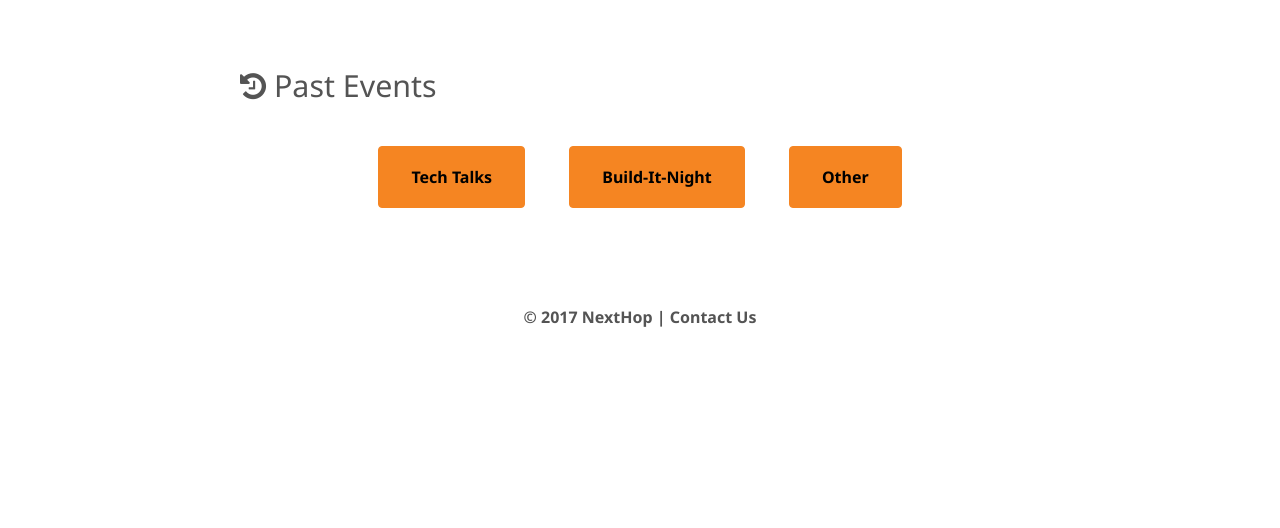
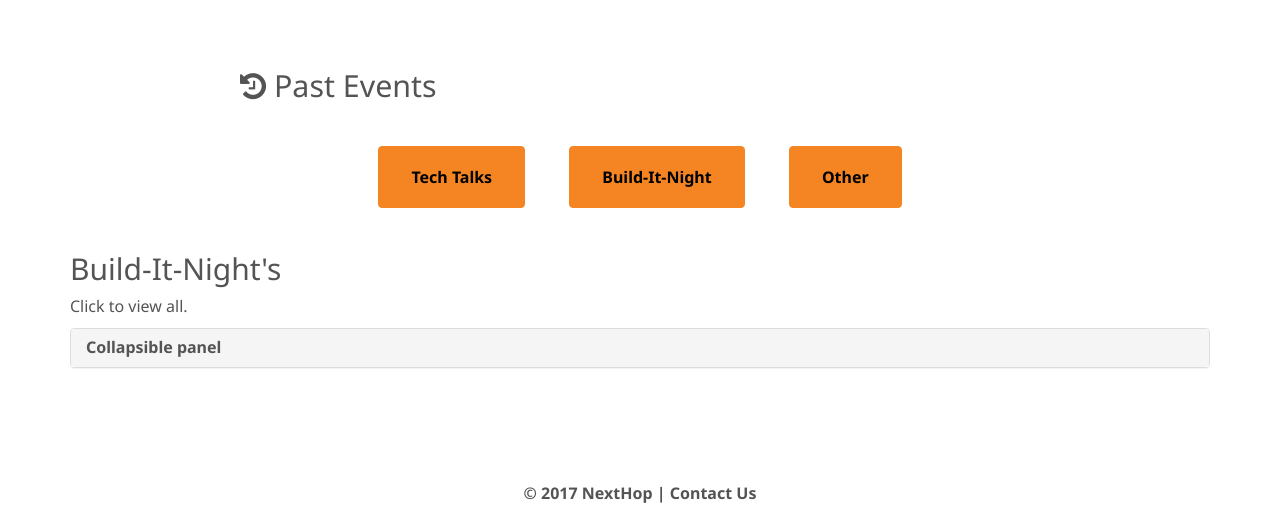
Before and after one commit to RITnextHop/website2.0, a Django app: page /events/ in a window 1280 px wide. Shown: the part 994-1522 px from the top of the page. Before the commit the page ends 1321 px from the top, so only its background shows below. Run offline with Django 3.2, Linux system fonts and the light colour scheme; data that the repository does not hold is empty; some libraries are stand-ins or nearby versions.

Commit message:
Attempting to use collapasble panel

```diff
--- a/main/templates/main/events.html
+++ b/main/templates/main/events.html
@@ -31,4 +31,23 @@
                   </form>
             </div>
           </div>
+
+          <div class="container">
+                <h2>Build-It-Night's</h2>
+                <p>Click to view all.</p>
+                <div class="panel-group">
+                  <div class="panel panel-default">
+                    <div class="panel-heading">
+                      <h4 class="panel-title">
+                        <a data-toggle="collapse" href="#collapse1">Collapsible panel</a>
+                      </h4>
+                    </div>
+                    <div id="collapse1" class="panel-collapse collapse">
+                      <div class="panel-body">Panel Body</div>
+                      <div class="panel-footer">Panel Footer</div>
+                    </div>
+                  </div>
+                </div>
+              </div>
+
 {% endblock %}
```
